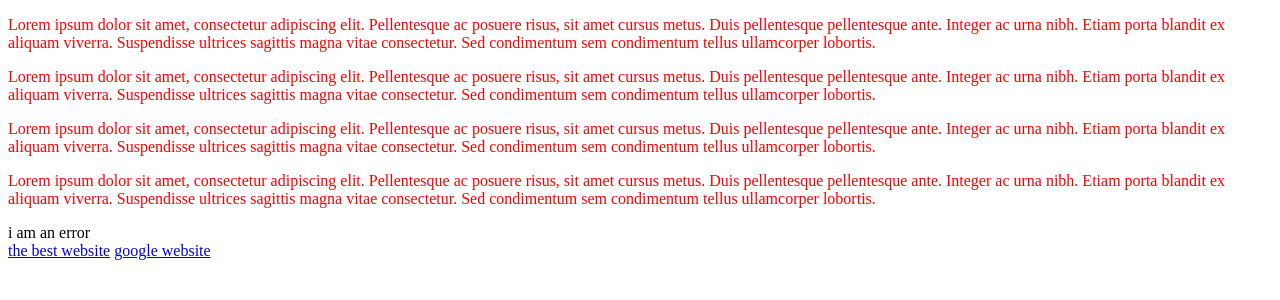
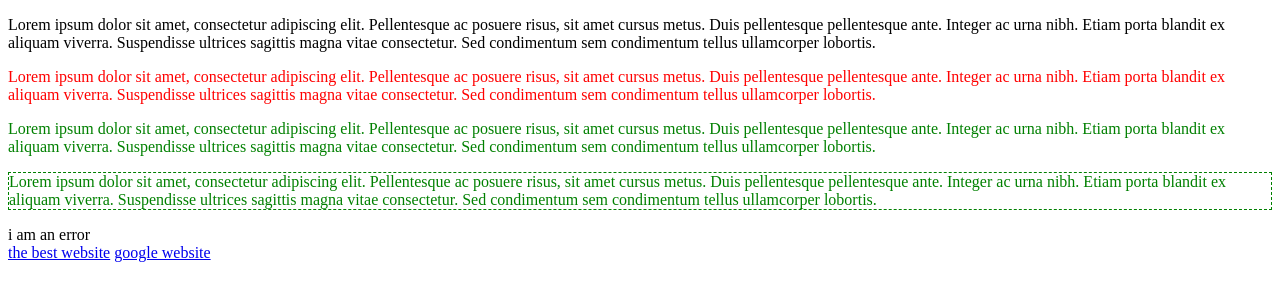
Before and after one commit to aleksandrakalas/html-and-css-course, a plain HTML site: page video-5/index.html in a window 1280 px wide. Drawn offline with Linux system fonts and the light colour scheme.

Commit message:
added styles for classes

```diff
--- a/video-5/style.css
+++ b/video-5/style.css
@@ -1,3 +1,16 @@
-p {
+/* To style all the classes with error class do like so:
+.error{
+    color: red;
+} */
+/* To style just one specific tag (such as p tag) with a specific class */
+p.error{
     color: red;
 }
+
+p.success{
+    color: green;
+}
+/* Looks for paragraph tags that have both of these classes */
+p.success.feedback{
+    border: 1px dashed green;
+}
```
